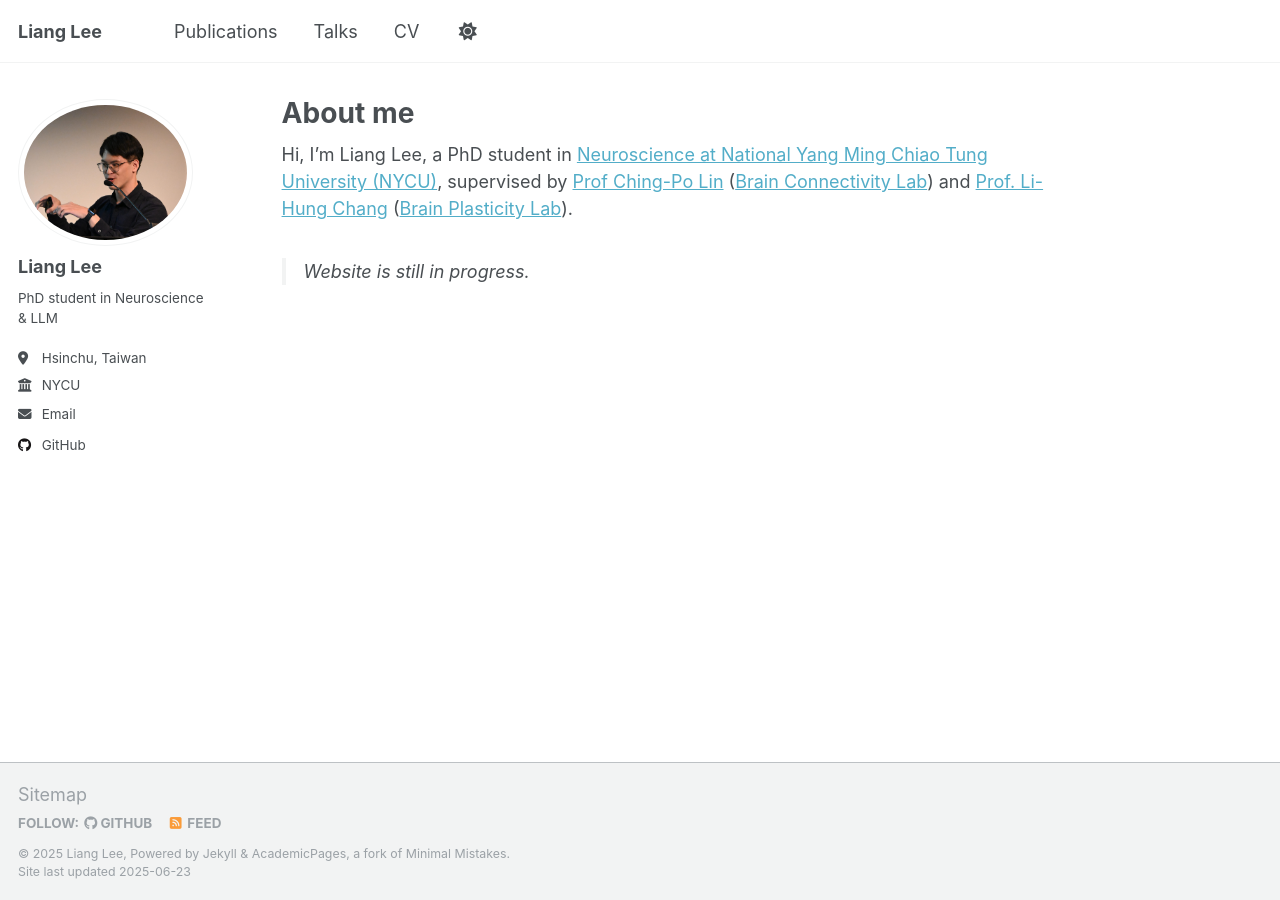
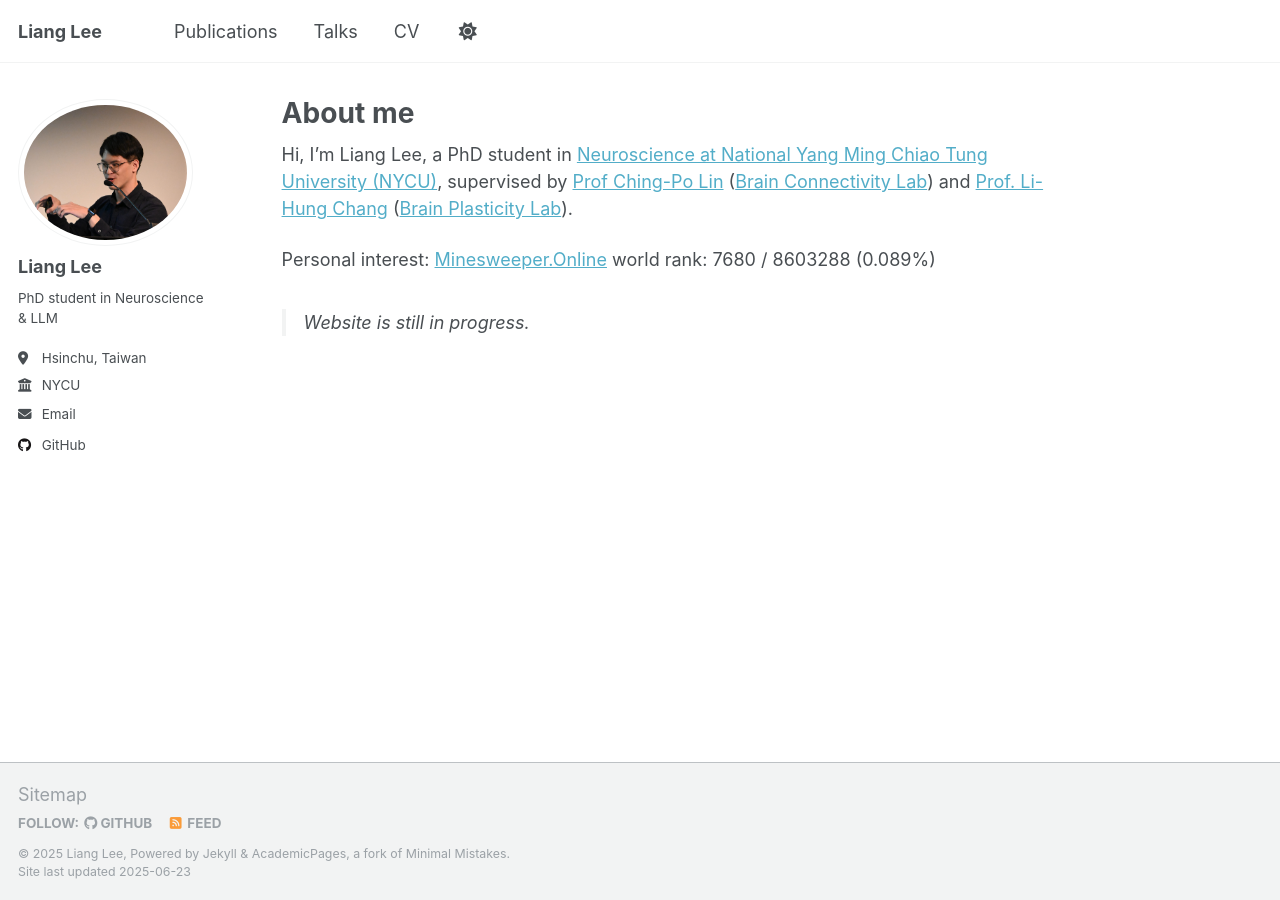
Before and after one commit to liangleeTW/liangleeTW.github.io, a Jekyll site: the page built from _pages/about.md, in a window 1280 px wide. Built offline with Jekyll 4.4.1, drawn with Linux system fonts in a browser that asks for light colours.

Commit message:
update aboutme

```diff
--- a/_pages/about.md
+++ b/_pages/about.md
@@ -9,5 +9,7 @@ redirect_from:
 
 Hi, I’m Liang Lee, a PhD student in [Neuroscience at National Yang Ming Chiao Tung University (NYCU)](https://ins.nycu.edu.tw/index.php/en/institute-of-neuroscience-nycu/), supervised by [Prof Ching-Po Lin](https://ins.nycu.edu.tw/index.php/en/institute-of-neuroscience-nycu/faculty/chingpo-lin/) ([Brain Connectivity Lab](https://bclab.lab.nycu.edu.tw/index_en.html)) and [Prof. Li-Hung Chang](https://ins.nycu.edu.tw/index.php/en/institute-of-neuroscience-nycu/faculty/lihung-chang/#experience) ([Brain Plasticity Lab](https://plasticitylab.weebly.com/)).
 
+Personal interest:
+[Minesweeper.Online](https://minesweeper.online/player/15372903) world rank: 7680 / 8603288 (0.089%)
 
 > Website is still in progress.
```
